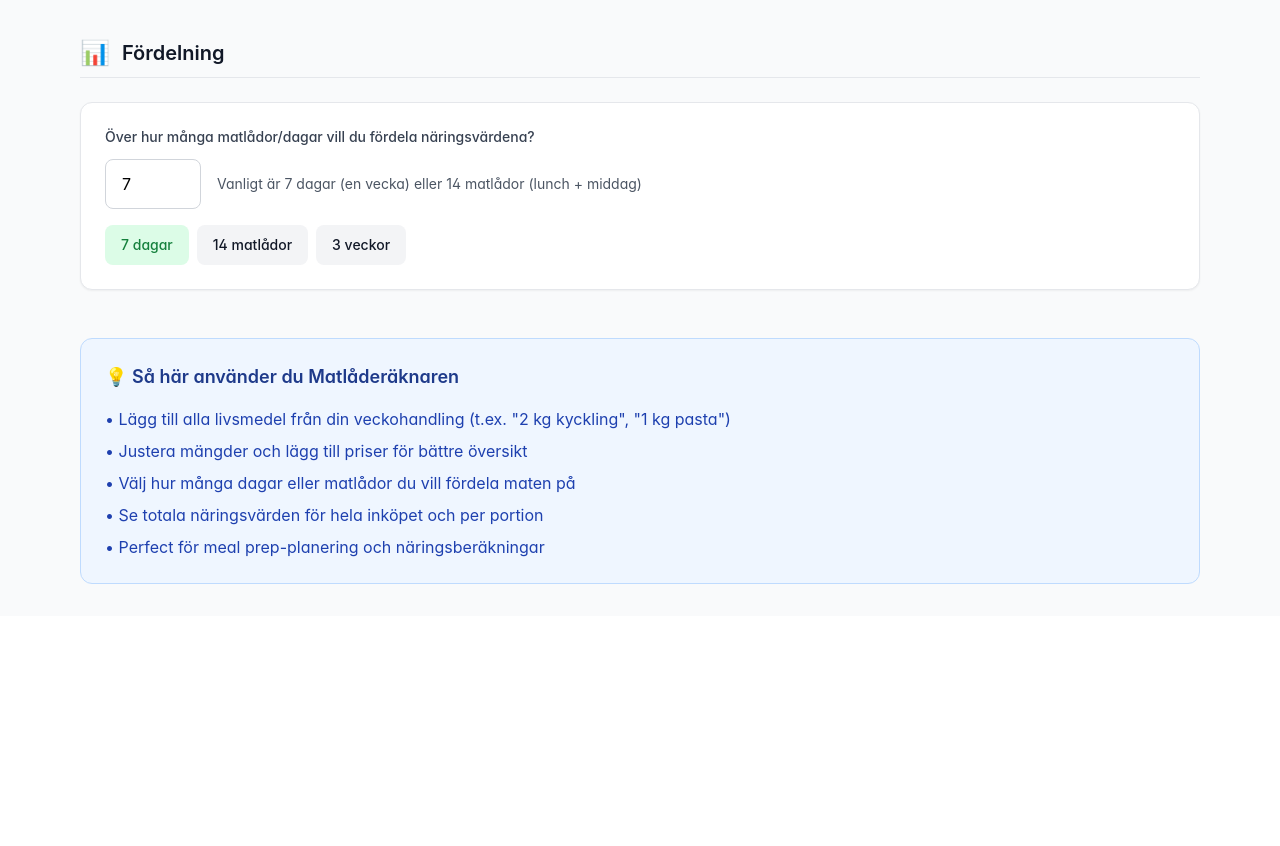
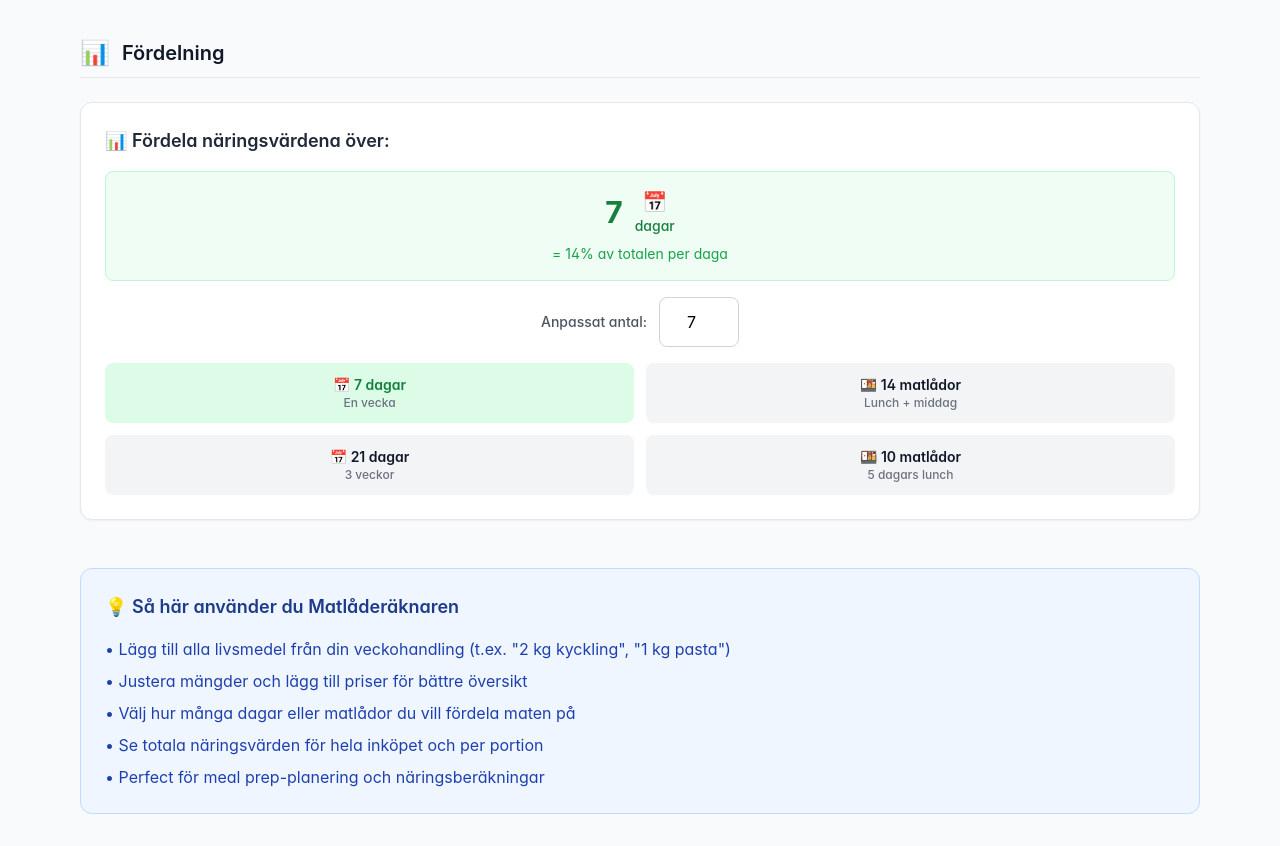
Before and after one commit to Joelnils/portfolio, a React (Vite) app in the folder projects/matladereknaren/: page / in a window 1280 px wide. Shown: the part 800-1646 px from the top of the page. Before the commit the page ends 1416 px from the top, so only its background shows below. Built offline with nearby package versions, Linux system fonts and the light colour scheme.

Commit message:
Improve meal settings UI with clearer visual feedback and labeling

```diff
--- a/projects/matladereknaren/src/components/MealSettings.jsx
+++ b/projects/matladereknaren/src/components/MealSettings.jsx
@@ -1,46 +1,75 @@
 function MealSettings({ mealCount, onMealCountChange }) {
+  const getPortionType = (count) => {
+    if (count <= 7) return 'dagar'
+    if (count <= 14) return 'matlådor'
+    return count <= 21 ? 'dagar' : 'portioner'
+  }
+
+  const currentType = getPortionType(mealCount)
+  const typeIcon = currentType === 'dagar' ? '📅' : '🍱'
+
   return (
     <div className="card">
-      <label className="block text-sm font-medium text-gray-700 mb-3">
-        Över hur många matlådor/dagar vill du fördela näringsvärdena?
+      <label className="block text-lg font-semibold text-gray-800 mb-4">
+        📊 Fördela näringsvärdena över:
       </label>
 
-      <div className="flex items-center gap-4">
+      {/* Current selection display */}
+      <div className="bg-green-50 border border-green-200 rounded-lg p-4 mb-4">
+        <div className="flex items-center justify-center gap-3">
+          <span className="text-3xl font-bold text-green-700">{mealCount}</span>
+          <div className="text-center">
+            <div className="text-xl">{typeIcon}</div>
+            <div className="text-sm font-medium text-green-700">{currentType}</div>
+          </div>
+        </div>
+        <p className="text-center text-sm text-green-600 mt-2">
+          = {Math.round(100/mealCount)}% av totalen per {currentType.slice(0, -1)}
+        </p>
+      </div>
+
+      {/* Manual input */}
+      <div className="flex items-center justify-center gap-3 mb-4">
+        <label className="text-sm font-medium text-gray-600">Anpassat antal:</label>
         <input
           type="number"
           min="1"
           max="30"
           value={mealCount}
           onChange={(e) => onMealCountChange(parseInt(e.target.value) || 1)}
-          className="input-field max-w-24"
+          className="input-field max-w-20 text-center"
         />
-
-        <div className="flex-1">
-          <p className="text-sm text-gray-600">
-            Vanligt är 7 dagar (en vecka) eller 14 matlådor (lunch + middag)
-          </p>
-        </div>
       </div>
 
       {/* Quick preset buttons */}
-      <div className="flex gap-2 mt-4">
+      <div className="grid grid-cols-2 gap-3">
         <button
           onClick={() => onMealCountChange(7)}
-          className={`btn-secondary text-sm ${mealCount === 7 ? 'bg-green-100 text-green-700 border-green-300' : ''}`}
+          className={`btn-secondary text-sm p-3 ${mealCount === 7 ? 'bg-green-100 text-green-700 border-green-300' : ''}`}
         >
-          7 dagar
+          <div className="font-semibold">📅 7 dagar</div>
+          <div className="text-xs text-gray-500">En vecka</div>
         </button>
         <button
           onClick={() => onMealCountChange(14)}
-          className={`btn-secondary text-sm ${mealCount === 14 ? 'bg-green-100 text-green-700 border-green-300' : ''}`}
+          className={`btn-secondary text-sm p-3 ${mealCount === 14 ? 'bg-green-100 text-green-700 border-green-300' : ''}`}
         >
-          14 matlådor
+          <div className="font-semibold">🍱 14 matlådor</div>
+          <div className="text-xs text-gray-500">Lunch + middag</div>
         </button>
         <button
           onClick={() => onMealCountChange(21)}
-          className={`btn-secondary text-sm ${mealCount === 21 ? 'bg-green-100 text-green-700 border-green-300' : ''}`}
+          className={`btn-secondary text-sm p-3 ${mealCount === 21 ? 'bg-green-100 text-green-700 border-green-300' : ''}`}
         >
-          3 veckor
+          <div className="font-semibold">📅 21 dagar</div>
+          <div className="text-xs text-gray-500">3 veckor</div>
+        </button>
+        <button
+          onClick={() => onMealCountChange(10)}
+          className={`btn-secondary text-sm p-3 ${mealCount === 10 ? 'bg-green-100 text-green-700 border-green-300' : ''}`}
+        >
+          <div className="font-semibold">🍱 10 matlådor</div>
+          <div className="text-xs text-gray-500">5 dagars lunch</div>
         </button>
       </div>
     </div>
```
